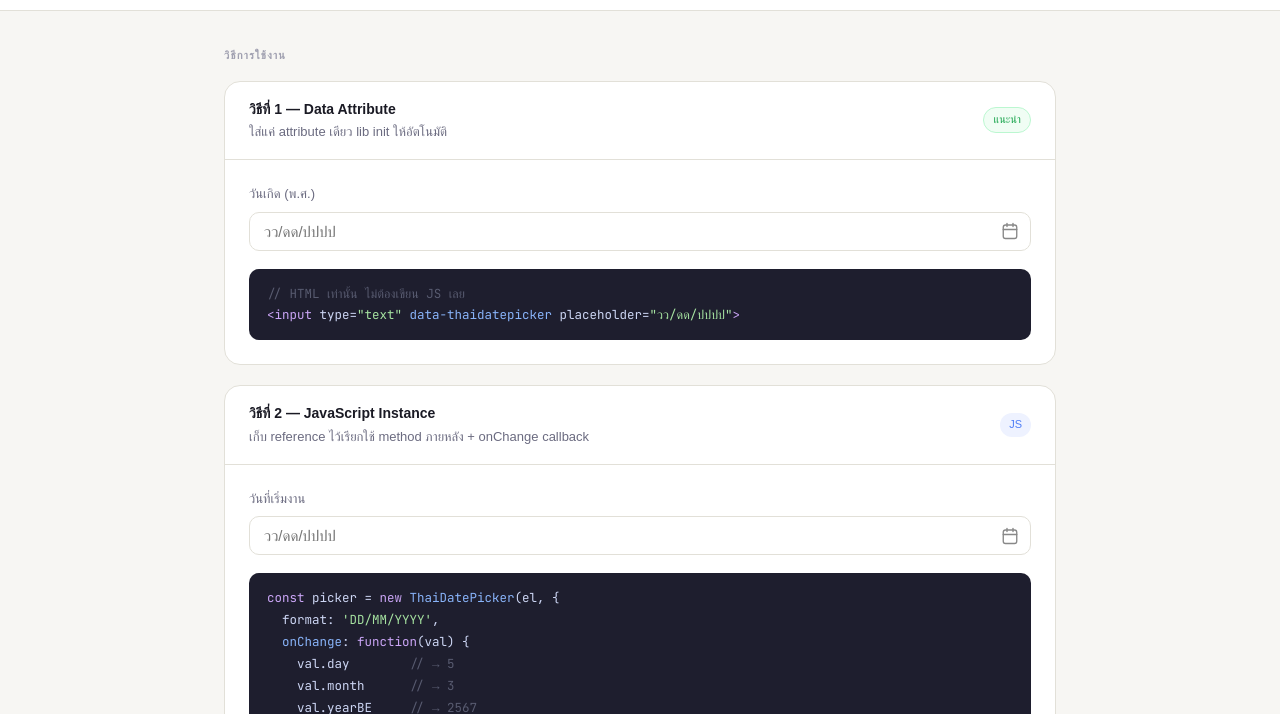
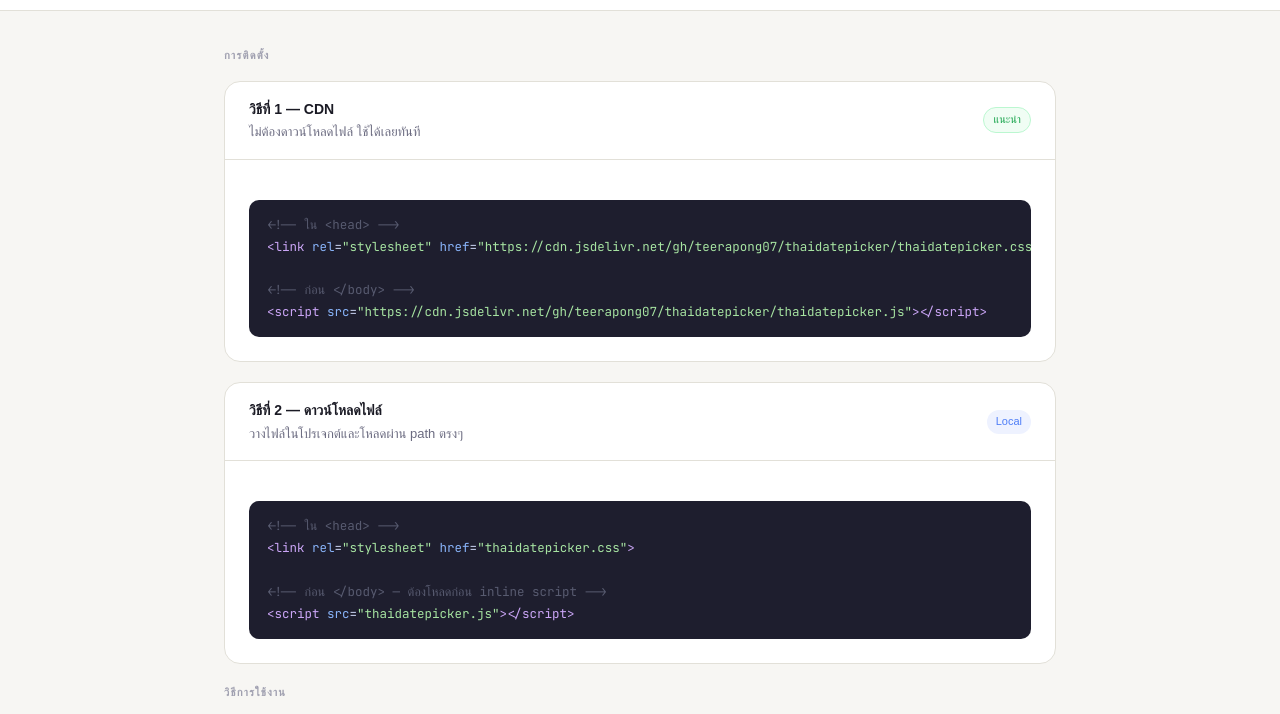
Before and after one commit to teerapong07/thaidatepicker, a plain HTML site: page index.html in a window 1280 px wide. Shown: the part 49-763 px from the top of the page. Drawn offline with Linux system fonts and the light colour scheme; a web font is replaced by a local one.

Commit message:
add: installation

```diff
--- a/index.html
+++ b/index.html
@@ -97,6 +97,36 @@ input:checked+.slider::before { transform:translateX(20px); }
 
 <!-- ── BASIC ── -->
 <div class="page active" id="page-basic">
+  <div class="sec-label">การติดตั้ง</div>
+
+  <div class="card">
+    <div class="card-head">
+      <div><div class="card-title">วิธีที่ 1 — CDN</div><div class="card-desc">ไม่ต้องดาวน์โหลดไฟล์ ใช้ได้เลยทันที</div></div>
+      <span class="badge badge-green">แนะนำ</span>
+    </div>
+    <div class="card-body">
+      <pre class="snippet"><span class="cm">&lt;!-- ใน &lt;head&gt; --&gt;</span>
+<span class="ck">&lt;link</span> <span class="ca">rel</span>=<span class="cs">"stylesheet"</span> <span class="ca">href</span>=<span class="cs">"https://cdn.jsdelivr.net/gh/teerapong07/thaidatepicker/thaidatepicker.css"</span><span class="ck">&gt;</span>
+
+<span class="cm">&lt;!-- ก่อน &lt;/body&gt; --&gt;</span>
+<span class="ck">&lt;script</span> <span class="ca">src</span>=<span class="cs">"https://cdn.jsdelivr.net/gh/teerapong07/thaidatepicker/thaidatepicker.js"</span><span class="ck">&gt;&lt;/script&gt;</span></pre>
+    </div>
+  </div>
+
+  <div class="card">
+    <div class="card-head">
+      <div><div class="card-title">วิธีที่ 2 — ดาวน์โหลดไฟล์</div><div class="card-desc">วางไฟล์ในโปรเจกต์และโหลดผ่าน path ตรงๆ</div></div>
+      <span class="badge badge-blue">Local</span>
+    </div>
+    <div class="card-body">
+      <pre class="snippet"><span class="cm">&lt;!-- ใน &lt;head&gt; --&gt;</span>
+<span class="ck">&lt;link</span> <span class="ca">rel</span>=<span class="cs">"stylesheet"</span> <span class="ca">href</span>=<span class="cs">"thaidatepicker.css"</span><span class="ck">&gt;</span>
+
+<span class="cm">&lt;!-- ก่อน &lt;/body&gt; — ต้องโหลดก่อน inline script --&gt;</span>
+<span class="ck">&lt;script</span> <span class="ca">src</span>=<span class="cs">"thaidatepicker.js"</span><span class="ck">&gt;&lt;/script&gt;</span></pre>
+    </div>
+  </div>
+
   <div class="sec-label">วิธีการใช้งาน</div>
 
   <div class="card">
```
